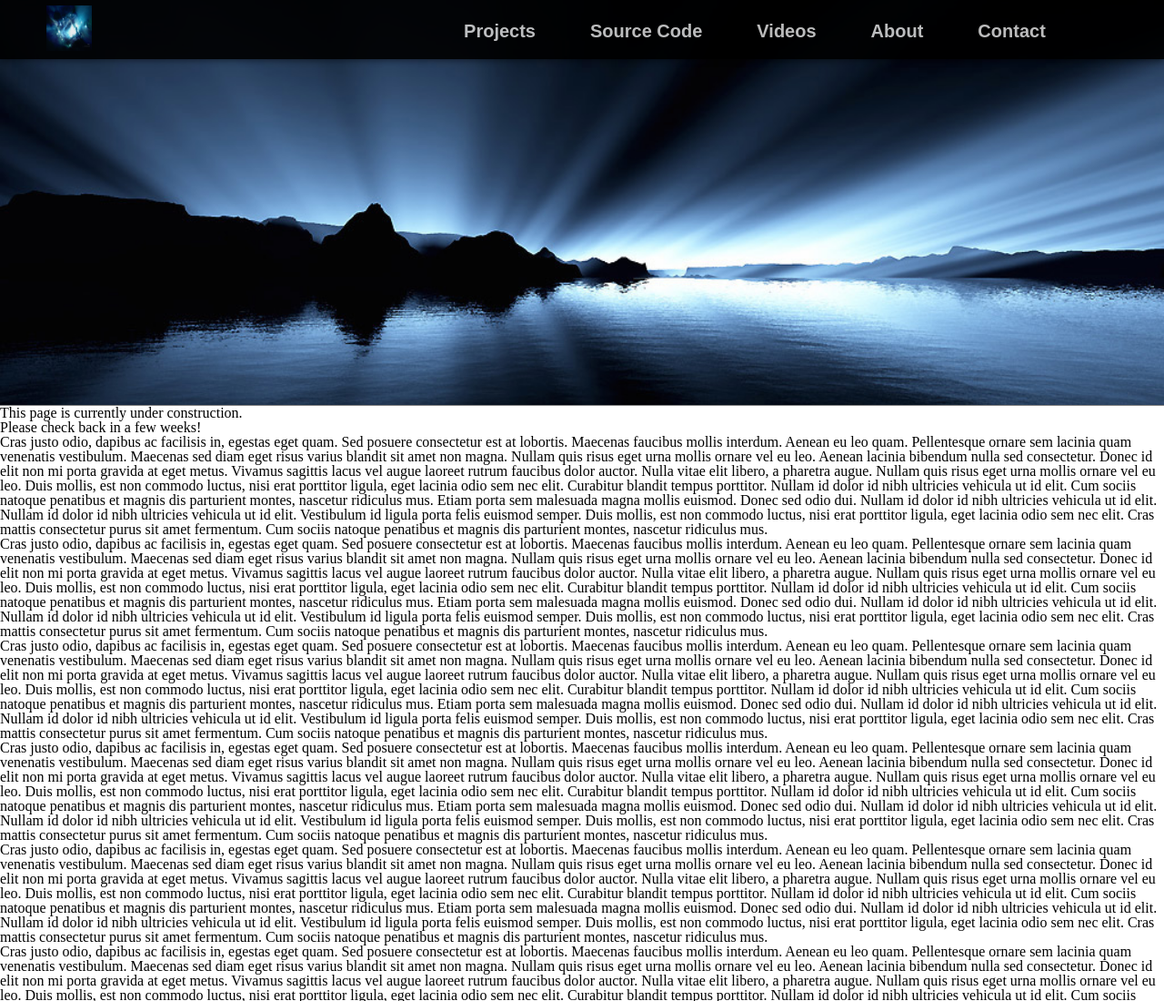
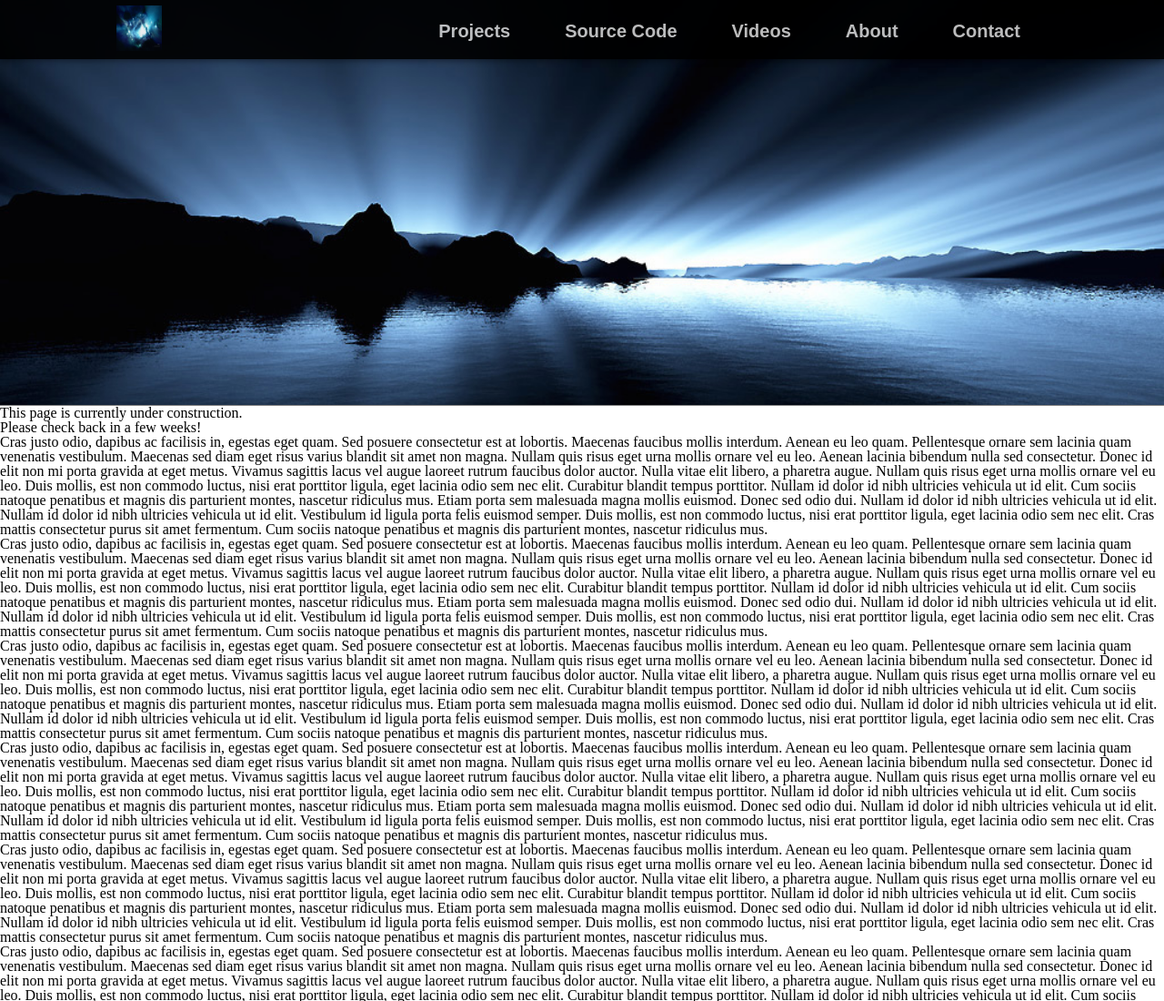
Before and after one commit to stevethemacguy/Web-Portfolio, a plain HTML site: page index.html in a window 1280 px wide. Shown: the top 1100 px of the page at 91% size. Drawn offline with nearby package versions, Linux system fonts and the light colour scheme.

Commit message:
Made header width smaller (i.e. moved the header closer to the center). Adjusted nav margins to match this change

```diff
--- a/css/less/style.less
+++ b/css/less/style.less
@@ -42,7 +42,7 @@ header {
    .headerContainer {
       padding: 6px 0;
       margin: 0 auto;
-      width: 92%;
+      width: 80%;
       //max-width: 1150px;
 
 
@@ -55,7 +55,7 @@ header {
       nav {
          // overflow: hidden;
          float: right;
-         margin-right: 49px;
+        // margin-right: 10px;
          margin-top: 13px;
 
 
```
Also changed, not shown: css/style.css.
